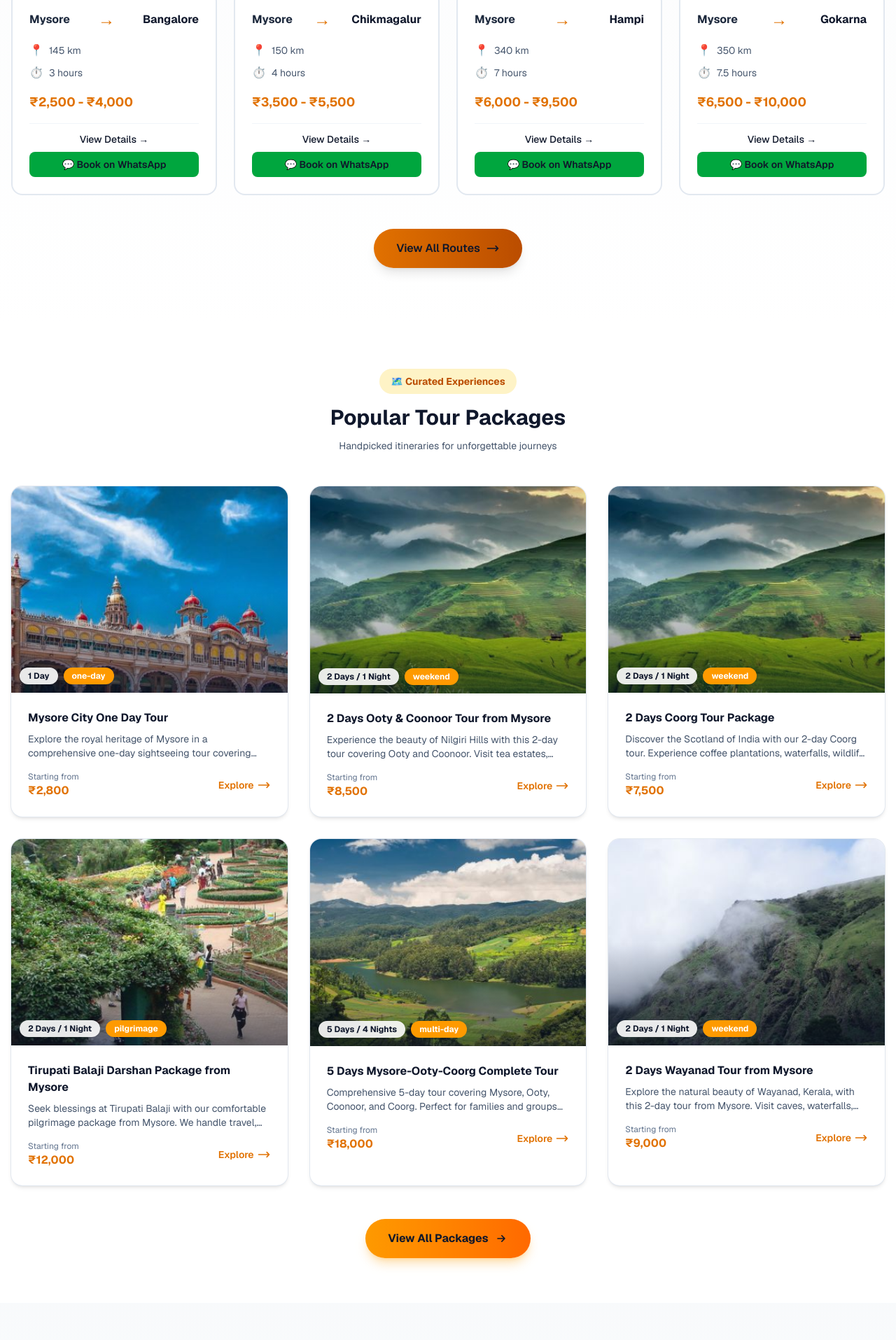
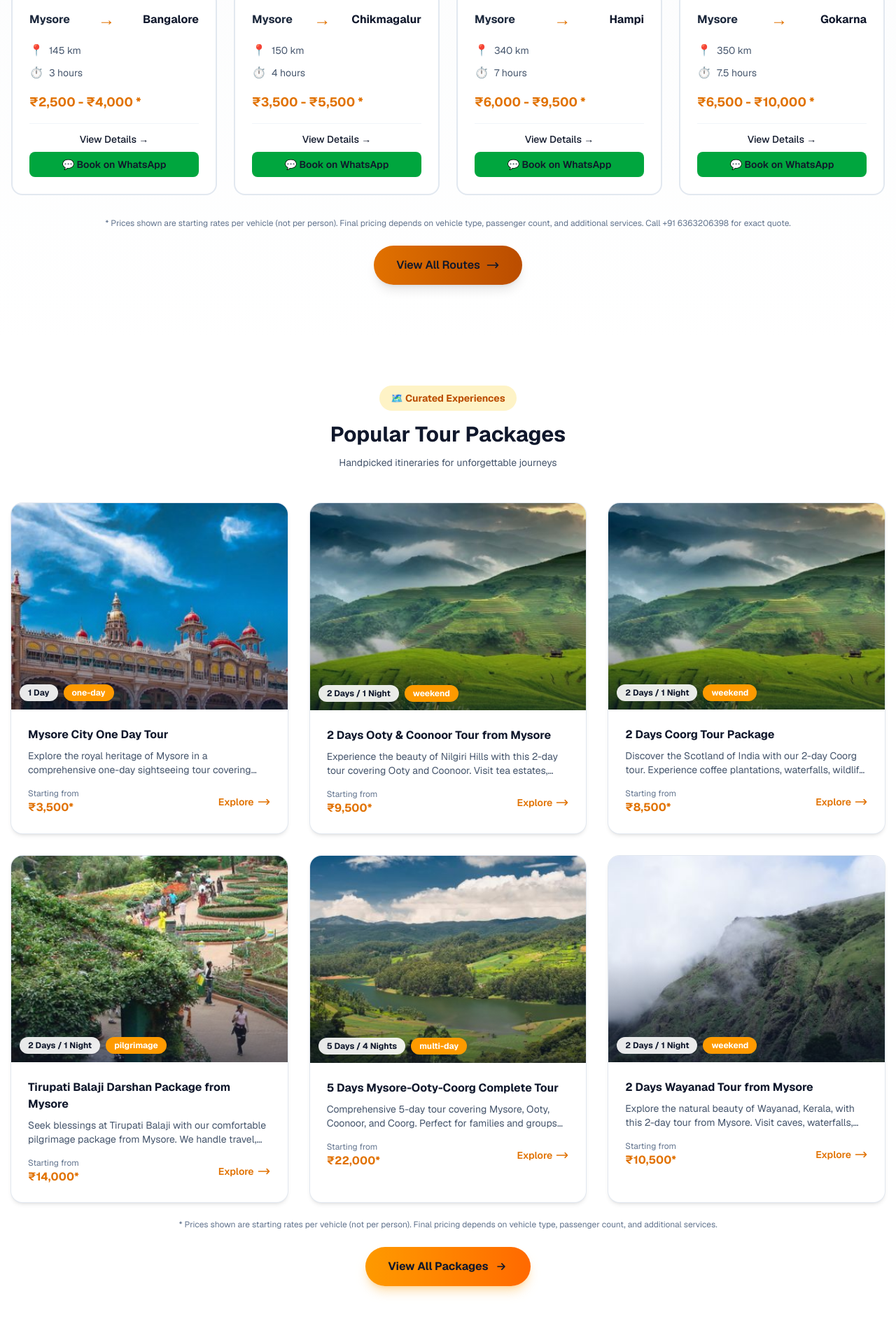
Before and after one commit to manu889/SM, a Next.js app: page / in a window 1280 px wide. Shown: the part 4405-6320 px from the top of the page at 70% size. Built offline with nearby package versions, Linux system fonts and the light colour scheme.

Commit message:
Add asterisks to pricing and pricing disclaimers on routes and packages

```diff
--- a/src/app/packages/page.tsx
+++ b/src/app/packages/page.tsx
@@ -86,7 +86,7 @@ export default function PackagesPage() {
                         <div className="flex items-center justify-between">
                           <div>
                             <span className="text-xs text-slate-500 block">Starting from</span>
-                            <span className="text-base font-bold text-amber-600">₹{tour.price.toLocaleString()}</span>
+                            <span className="text-base font-bold text-amber-600">₹{tour.price.toLocaleString()}*</span>
                           </div>
                           <span className="text-sm font-semibold text-amber-600 flex items-center gap-1">
                             View Details
@@ -141,7 +141,7 @@ export default function PackagesPage() {
                         <div className="flex items-center justify-between">
                           <div>
                             <span className="text-xs text-slate-500 block">Starting from</span>
-                            <span className="text-base font-bold text-amber-600">₹{tour.price.toLocaleString()}</span>
+                            <span className="text-base font-bold text-amber-600">₹{tour.price.toLocaleString()}*</span>
                           </div>
                           <span className="text-sm font-semibold text-amber-600 flex items-center gap-1">
                             View Details
@@ -196,7 +196,7 @@ export default function PackagesPage() {
                         <div className="flex items-center justify-between">
                           <div>
                             <span className="text-xs text-slate-500 block">Starting from</span>
-                            <span className="text-base font-bold text-amber-600">₹{tour.price.toLocaleString()}</span>
+                            <span className="text-base font-bold text-amber-600">₹{tour.price.toLocaleString()}*</span>
                           </div>
                           <span className="text-sm font-semibold text-amber-600 flex items-center gap-1">
                             View Details
@@ -357,6 +357,13 @@ export default function PackagesPage() {
             </div>
           </aside>
         </div>
+
+        {/* Pricing Disclaimer */}
+        <div className="mt-12 bg-amber-50 border-2 border-amber-200 rounded-xl p-6 text-center max-w-3xl mx-auto">
+          <p className="text-sm text-slate-700">
+            <strong>*Pricing Disclaimer:</strong> Package prices are starting rates per vehicle and vary based on group size, vehicle type, season, and special requirements. Final pricing will be confirmed after discussing your specific travel dates and preferences. Please contact us for accurate quotation.
+          </p>
+        </div>
       </div>
     </main>
   );
--- a/src/app/routes/page.tsx
+++ b/src/app/routes/page.tsx
@@ -71,7 +71,7 @@ export default function RoutesPage() {
                     {/* Price */}
                     <div className="mb-4">
                       <span className="text-xs text-slate-500 block mb-1">Starting from</span>
-                      <span className="text-base font-bold text-amber-600">{route.price}</span>
+                      <span className="text-base font-bold text-amber-600">{route.price}*</span>
                     </div>
 
                     {/* Description */}
@@ -102,6 +102,12 @@ export default function RoutesPage() {
                     </div>
                   </Link>
                 ))}
+              </div>
+
+              <div className="mt-6 text-center">
+                <p className="text-xs text-slate-500">
+                  * Prices shown are starting rates per vehicle (not per person). Final pricing depends on vehicle type, passenger count, and additional services. Call +91 6363206398 for exact quote.
+                </p>
               </div>
             </section>
 
--- a/src/app/services/outstation-tours/page.tsx
+++ b/src/app/services/outstation-tours/page.tsx
@@ -106,7 +106,7 @@ export default function OutstationToursPage() {
                         {route.duration}
                       </p>
                       <p className="flex items-center gap-2 text-lg font-bold text-amber-600">
-                        💰 {route.price}
+                        💰 Starting from {route.price}*
                       </p>
                     </div>
                   </div>
@@ -114,8 +114,14 @@ export default function OutstationToursPage() {
               </div>
             </section>
 
-            {/* Pricing Information */}
-            <section className="bg-gradient-to-br from-amber-50 to-orange-50 p-8 rounded-2xl">
+            {/* Pricing Disclaimer */}
+            <div className="bg-blue-50 border-l-4 border-blue-500 p-4 rounded">
+              <p className="text-sm text-slate-700">
+                <strong className="text-blue-700">*Note:</strong> Prices shown are base rates per route for standard vehicles. Final cost depends on vehicle type (Sedan/SUV/Innova), exact pickup/drop location, toll charges, and parking fees. Contact us for exact quotation.
+              </p>
+            </div>
+
+            <section>
               <h2 className="text-3xl font-bold text-slate-900 mb-6">Transparent Pricing</h2>
               <div className="space-y-4">
                 <div className="flex items-center justify-between p-4 bg-white rounded-lg">
@@ -136,7 +142,7 @@ export default function OutstationToursPage() {
                 </div>
               </div>
               <p className="text-sm text-slate-600 mt-4">
-                *Prices include driver charges. Toll, parking & permit charges extra.
+                * Prices include driver charges. Toll, parking and permit charges extra.
               </p>
             </section>
 
--- a/src/app/tours/[slug]/page.tsx
+++ b/src/app/tours/[slug]/page.tsx
@@ -180,7 +180,7 @@ export default async function TourPackagePage({ params }: { params: Promise<{ sl
                 <div className="text-center mb-6">
                   <p className="text-sm text-slate-600 mb-2">Starting from</p>
                   <p className="text-4xl font-bold text-emerald-600">₹{tour.price.toLocaleString()}</p>
-                  <p className="text-xs text-slate-500 mt-1">Per vehicle (not per person)</p>
+                  <p className="text-xs text-slate-500 mt-1">Per vehicle (not per person)*</p>
                 </div>
                 <div className="space-y-3 mb-6 text-sm">
                   <div className="flex justify-between border-b border-emerald-200 pb-2">
--- a/src/components/PopularRoutes.tsx
+++ b/src/components/PopularRoutes.tsx
@@ -34,8 +34,9 @@ export default function PopularRoutes() {
                   <span className="text-base">⏱️</span>
                   <span>{route.duration}</span>
                 </div>
-                <div className="flex items-center gap-2 pt-2">
+                <div className="flex items-center gap-1 pt-2">
                   <span className="text-lg font-bold text-amber-600">{route.price}</span>
+                  <span className="text-lg font-bold text-amber-600">*</span>
                 </div>
               </div>
               <div className="pt-3 border-t border-slate-100 space-y-2">
@@ -58,7 +59,10 @@ export default function PopularRoutes() {
           ))}
         </div>
 
-        <div className="text-center mt-12">
+        <div className="mt-8 text-center">
+          <p className="text-xs text-slate-500 mb-6">
+            * Prices shown are starting rates per vehicle (not per person). Final pricing depends on vehicle type, passenger count, and additional services. Call +91 6363206398 for exact quote.
+          </p>
           <Link href="/routes/mysore-to-ooty" className="inline-flex items-center gap-2 rounded-full bg-gradient-to-r from-amber-600 to-amber-700 px-8 py-4 text-white font-semibold hover:from-amber-700 hover:to-amber-800 transition-all shadow-lg hover:shadow-xl">
             View All Routes
             <svg className="w-5 h-5" fill="none" stroke="currentColor" viewBox="0 0 24 24">
--- a/src/components/PopularTours.tsx
+++ b/src/components/PopularTours.tsx
@@ -55,7 +55,7 @@ export default function PopularTours() {
                 <div className="flex items-center justify-between">
                   <div>
                     <span className="text-xs text-slate-500 block">Starting from</span>
-                    <span className="text-base font-bold text-amber-600">₹{tour.price.toLocaleString()}</span>
+                    <span className="text-base font-bold text-amber-600">₹{tour.price.toLocaleString()}*</span>
                   </div>
                   <div className="flex items-center gap-1 text-amber-600 font-semibold text-sm">
                     <span>Explore</span>
@@ -69,7 +69,10 @@ export default function PopularTours() {
           ))}
         </div>
 
-        <div className="text-center mt-12">
+        <div className="text-center mt-6 mb-6">
+          <p className="text-xs text-slate-500 mb-6">
+            * Prices shown are starting rates per vehicle (not per person). Final pricing depends on vehicle type, passenger count, and additional services.
+          </p>
           <Link href="/packages" className="inline-flex items-center gap-2 rounded-full bg-gradient-to-r from-amber-500 to-orange-500 px-8 py-4 font-bold text-white shadow-lg shadow-amber-500/30 transition-all hover:shadow-xl hover:shadow-amber-500/40">
             <span>View All Packages</span>
             <svg className="h-5 w-5" fill="none" viewBox="0 0 24 24" stroke="currentColor">
```
Also changed, not shown: src/data/tours.ts (+6 -6 lines).
